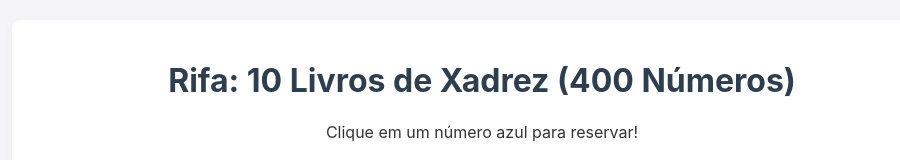
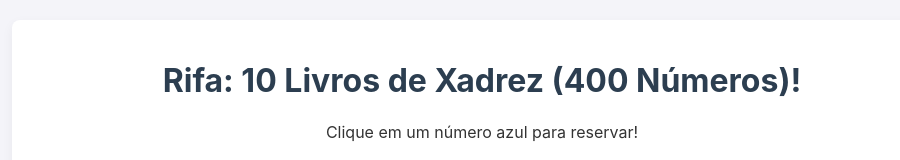
Before and after one commit to rafaelferreiraradioweb-lgtm/rifa-supabase, a plain HTML site: page index.html in a window 1280 px wide. Shown: the top 160 px of the page, without its empty margins (158-1058 px from the left). Drawn offline with nearby package versions, Linux system fonts and the light colour scheme; no server answers.

Commit message:
Update index.html

```diff
--- a/index.html
+++ b/index.html
@@ -44,7 +44,7 @@
 <body>
     <div class="container">
         <header>
-            <h1>Rifa: 10 Livros de Xadrez (400 Números)</h1>
+           <h1>Rifa: 10 Livros de Xadrez (400 Números)!</h1>
             <p>Clique em um número azul para reservar!</p>
             <div class="status-rifa" id="status-rifa">Carregando...</div>
         </header>
```
